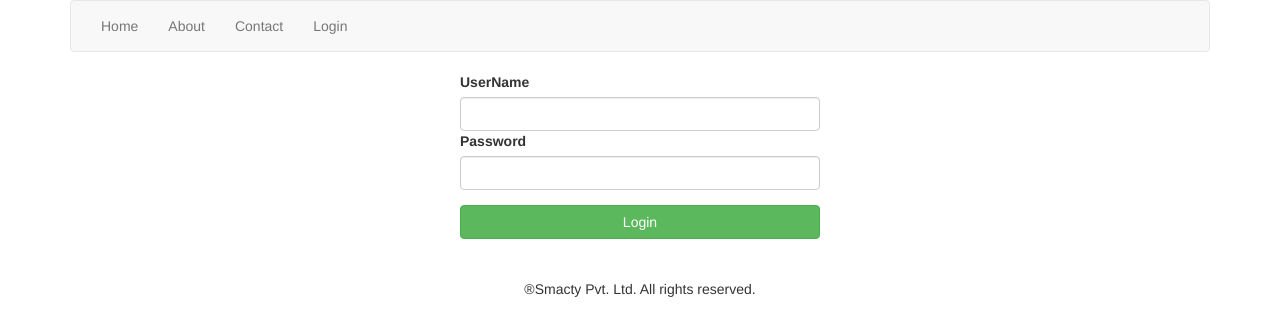
After one commit to sauravgupta108/smacty, a Django app: template templates/registration/login.html in a window 1280 px wide. The commit adds this page. Shown: the top 336 px of the page. Run offline with Django 3.2, Linux system fonts and the light colour scheme; the template is opened without the code that fills it, so the values that code supplies are empty; some libraries are stand-ins or nearby versions.

Commit message:
Started with login part.

```diff
--- a/dashboard/dash_views.py
+++ b/dashboard/dash_views.py
@@ -1,11 +1,13 @@
 from django.shortcuts import render
 from django.http import HttpResponse, JsonResponse
+from django.contrib.auth.decorators import login_required
 
 from etc_help.mqtt_thread import Mqtt_Thread
 import json, time, os, logging as log
 from .data_from_api import Data_via_api as DVA
 
 # Create your views here.
+@login_required
 def index(request):
     return render(request,'dashboard/homepage.html')
 
--- a/dashboard/dashboard_views/dustbin_views.py
+++ b/dashboard/dashboard_views/dustbin_views.py
@@ -1,11 +1,14 @@
 from django.shortcuts import render
 from django.http import HttpResponse, JsonResponse
+from django.contrib.auth.decorators import login_required
 
 from dashboard.smacty_dustbins.dustbin_suite import Dustbin
 
 
+@login_required
 def all_dustbins(request):
 	return Dustbin(request).dustbins()
 
+@login_required
 def dustbin_details(reuqest, dustbin_id):
 	pass
--- a/dashboard/dashboard_views/light_views.py
+++ b/dashboard/dashboard_views/light_views.py
@@ -1,10 +1,14 @@
+from django.contrib.auth.decorators import login_required
 from django.shortcuts import render
 from django.http import HttpResponse, JsonResponse
+
 from dashboard.smacty_lights.light_suite import Light
 
 
+@login_required
 def all_lights(request):
 	return Light(request).lights()
 
+@login_required
 def light_details(reuqest, light_id):
 	pass
--- a/dashboard/dashboard_views/misc_views.py
+++ b/dashboard/dashboard_views/misc_views.py
@@ -1,11 +1,13 @@
 from django.shortcuts import render
 from django.http import HttpResponse, JsonResponse
+from django.contrib.auth.decorators import login_required
 
 from etc_help.mqtt_thread import Mqtt_Thread
 import json, time, os, logging as log
 
 
 # Create your views here.
+@login_required
 def index(request):
     return render(request,'dashboard/homepage.html')
 
--- a/dashboard/dashboard_views/tank_views.py
+++ b/dashboard/dashboard_views/tank_views.py
@@ -1,10 +1,13 @@
 from django.shortcuts import render
 from django.http import HttpResponse, JsonResponse
+from django.contrib.auth.decorators import login_required
 
 from dashboard.smacty_tanks.water_tank_suite import Tank
 
+@login_required
 def all_water_tanks(request):
 	return Tank(request).tanks()
 
+@login_required
 def water_tank_details(reuqest, tank_id):
 	pass
--- a/smacty/urls.py
+++ b/smacty/urls.py
@@ -18,5 +18,6 @@ from django.urls import path, include
 
 urlpatterns = [
     path('admin/', admin.site.urls),
+    path('', include('django.contrib.auth.urls')),
     path('dashboard/', include('dashboard.dashboard_router'))
 ]
--- /dev/null
+++ b/smacty_static/js/utils.js
@@ -0,0 +1,4 @@
+$(document).ready(function(){
+	var navs = $("div#nav_bar ul");
+	console.log(navs);
+})
--- a/templates/dashboard/base.html
+++ b/templates/base/base.html
@@ -16,8 +16,22 @@
 		{% block add_on_scripts %} {% endblock %}
 	</head>
 	<body class = "container">
-		{% block nav_bar %}
-		{% endblock %}
+		<nav class="navbar navbar-default">
+			<div class="container-fluid" id="nav_bar">
+			    <ul class="nav navbar-nav">
+			      <li id="nav-home"><a href={% url 'home' %}>Home</a></li>
+			      <li id="nav-about"><a href={% url 'about' %} >About</a></li>
+			      <li id="nav-cntct"><a href={% url 'contact' %}>Contact</a></li>
+
+			      {% if user.username %}
+			      	<li id="logging_state"><a href={% url 'logout' %}>Logout</a></li>
+			      {% else %}
+			      	<li id="logging_state"><a href={% url 'login' %}>Login</a></li>
+			      {% endif %}
+
+			    </ul>
+			</div>
+		</nav>
 
 		{% block page-content %}
 		{% endblock %}
--- a/templates/dashboard/about.html
+++ b/templates/dashboard/about.html
@@ -1,4 +1,4 @@
-{% extends "dashboard/base.html" %}
+{% extends "base/base.html" %}
 {% block title %}About Smacty{% endblock %}
 {% block nav_bar %}
 	<nav class="navbar navbar-default">
@@ -7,6 +7,7 @@
 		      <li><a href={% url 'home' %}>Home</a></li>
 		      <li  class = "active"><a href={% url 'about' %} >About</a></li>
 		      <li><a href={% url 'contact' %}>Contact</a></li>
+		      <li><a href={% url 'login' %}>Login</a></li>
 		    </ul>
 		</div>
 	</nav>
--- a/templates/dashboard/contact_us.html
+++ b/templates/dashboard/contact_us.html
@@ -1,4 +1,4 @@
-{% extends "dashboard/base.html" %}
+{% extends "base/base.html" %}
 {% block title %}Contact Smacty{% endblock %}
 {% block nav_bar %}
 	<nav class="navbar navbar-default">
@@ -7,6 +7,7 @@
 		      <li><a href={% url 'home' %}>Home</a></li>
 		      <li><a href={% url 'about' %} >About</a></li>
 		      <li class = "active"><a href={% url 'contact' %}>Contact</a></li>
+		      <li><a href={% url 'login' %}>Login</a></li>
 		    </ul>
 		</div>
 	</nav>
--- a/templates/dashboard/homepage.html
+++ b/templates/dashboard/homepage.html
@@ -1,4 +1,4 @@
-{% extends "dashboard/base.html" %}
+{% extends "base/base.html" %}
 {% block title %}Smacty{% endblock %}
 
 {% block initial_scripts %}
@@ -14,6 +14,7 @@
 		      <li class = "active"><a href={% url 'home' %} >Home</a></li>
 		      <li><a href={% url 'about' %}>About</a></li>
 		      <li><a href={% url 'contact' %}>Contact</a></li>
+		      <li><a href={% url 'login' %}>Login</a></li>
 		    </ul>
 		</div>
 	</nav>
--- /dev/null
+++ b/templates/registration/login.html
@@ -0,0 +1,26 @@
+{% extends "base/base.html" %}
+{% block title %}Smacty Login{% endblock %}
+
+{% block initial_scripts %}
+	{% load static %}
+	<script src = "{% static 'js/utils.js' %}"></script>
+{% endblock %}
+
+{% block page-content %}
+	<div class="row">
+		<div class="col-md-4 col-md-offset-4">
+			<form method="post">
+				{% csrf_token %}
+				<div class="form-group">
+					<label for="id_username">UserName</label>
+					<input type='text' class="form-control" name="username">
+
+					<label for="id_password">Password</label>
+					<input type='password' class="form-control" name="password">
+				</div>
+				<button class='btn btn-success btn-block' type="submit">Login</button>
+			</form>
+		</div>
+	</div>
+	<br><br>
+{% endblock %}
```
